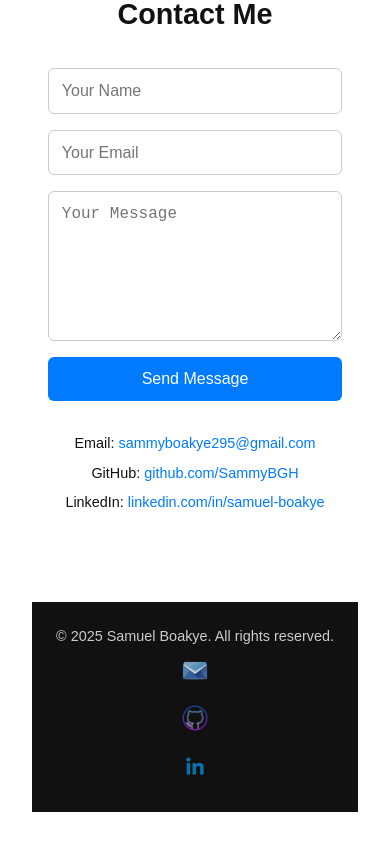
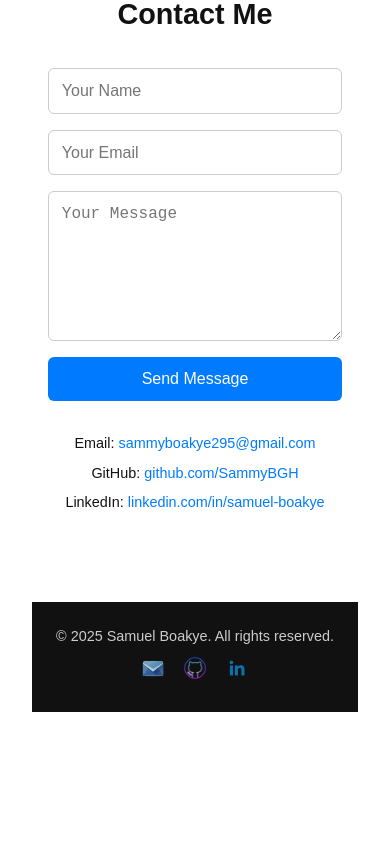
Before and after one commit to SammyBGH/BKYE, a React (Vite) app: page / in a window 390 px wide. Shown: the part 3617-4461 px from the top of the page. After the commit the page ends 4361 px from the top, so only its background shows below. Built offline with nearby package versions, Linux system fonts and the light colour scheme.

Commit message:
minor changes

```diff
--- a/src/styles/Footer.css
+++ b/src/styles/Footer.css
@@ -16,9 +16,9 @@
   margin-top: 0.5rem;
   display: flex;
   justify-content: center;
-  gap: 1.5rem;
-  flex-wrap: wrap;
-  word-break: break-word;
+  align-items: center;
+  gap: 1.2rem;
+  flex-wrap: nowrap;
   max-width: 100%;
 }
 
@@ -33,10 +33,9 @@
   filter: brightness(1.2);
 }
 
-/* Social images */
 .socials-img {
-  width: 30px;
-  height: 30px;
+  width: 28px;
+  height: 28px;
   object-fit: contain;
   filter: brightness(0.85);
   transition: transform 0.3s ease, filter 0.3s ease;
@@ -47,10 +46,15 @@
   filter: brightness(1.1);
 }
 
-/* Responsive layout */
-@media (max-width: 768px) {
+/* Mobile adjustments (if needed) */
+@media (max-width: 500px) {
   .footer-links {
-    flex-direction: column;
-    gap: 0.7rem;
+    gap: 1rem;
+    flex-wrap: wrap; /* allow wrapping if space is tight */
+  }
+
+  .socials-img {
+    width: 26px;
+    height: 26px;
   }
 }
```
